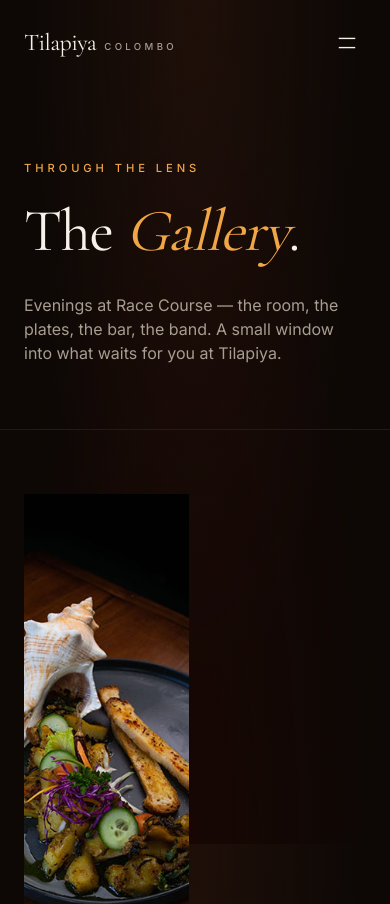
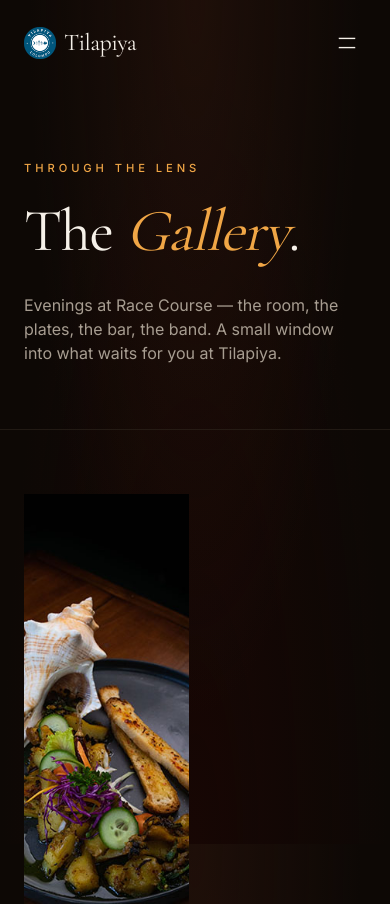
Before and after one commit to senul724/tilapiya-web, a Next.js app: page /gallery in a window 390 px wide. Shown: the top 904 px of the page. Built offline with nearby package versions, Linux system fonts and the light colour scheme.

Commit message:
layout and ui changes

```diff
--- a/app/events/page.tsx
+++ b/app/events/page.tsx
@@ -1,7 +1,5 @@
 "use client";
 
-import { SiteHeader } from "@/components/SiteHeader";
-import { SiteFooter } from "@/components/SiteFooter";
 import { occasions, upcoming } from "@/lib/data/events";
 import Link from "next/link";
 
@@ -30,7 +28,6 @@ import Link from "next/link";
 export default function EventsPage() {
 	return (
 		<div className="min-h-screen">
-			<SiteHeader />
 
 			{/* HERO */}
 			<section className="relative pt-40 pb-24 px-6 overflow-hidden border-b border-border">
@@ -195,7 +192,6 @@ export default function EventsPage() {
 				</div>
 			</section>
 
-			<SiteFooter />
 		</div>
 	);
 }
--- a/app/gallery/page.tsx
+++ b/app/gallery/page.tsx
@@ -1,7 +1,5 @@
 "use client";
 
-import { SiteHeader } from "@/components/SiteHeader";
-import { SiteFooter } from "@/components/SiteFooter";
 
 // export const Route = createFileRoute("/gallery")({
 // 	head: () => ({
@@ -87,7 +85,6 @@ const photos = [
 export default function GalleryPage() {
 	return (
 		<div className="min-h-screen">
-			<SiteHeader />
 
 			<section className="pt-40 pb-16 px-6 border-b border-border">
 				<div className="max-w-7xl mx-auto">
@@ -137,7 +134,6 @@ export default function GalleryPage() {
 				</a>
 			</section>
 
-			<SiteFooter />
 		</div>
 	);
 }
--- a/app/layout.tsx
+++ b/app/layout.tsx
@@ -19,6 +19,9 @@ export const metadata: Metadata = {
 	description: "Best BYOB restuarant in Colombo",
 };
 
+import { SiteHeader } from "@/components/SiteHeader";
+import { SiteFooter } from "@/components/SiteFooter";
+
 export default function RootLayout({
 	children,
 }: Readonly<{
@@ -29,7 +32,11 @@ export default function RootLayout({
 			lang="en"
 			className={`${cormorant.variable} ${inter.variable} h-full antialiased`}
 		>
-			<body className="min-h-screen">{children}</body>
+			<body className="min-h-screen">
+				<SiteHeader />
+				{children}
+				<SiteFooter />
+			</body>
 		</html>
 	);
 }
--- a/app/menu/page.tsx
+++ b/app/menu/page.tsx
@@ -1,8 +1,6 @@
 "use client";
 
 import { useEffect, useRef, useState } from "react";
-import { SiteHeader } from "@/components/SiteHeader";
-import { SiteFooter } from "@/components/SiteFooter";
 import { menu } from "@/lib/data/menu";
 import { useRouter } from "next/navigation";
 
@@ -88,7 +86,6 @@ export default function MenuPage() {
 
 	return (
 		<div className="min-h-screen">
-			<SiteHeader />
 
 			{/* HEADER */}
 			<section className="pt-40 pb-20 px-6 border-b border-border">
@@ -193,7 +190,6 @@ export default function MenuPage() {
 				))}
 			</div>
 
-			<SiteFooter />
 		</div>
 	);
 }
--- a/app/page.tsx
+++ b/app/page.tsx
@@ -1,8 +1,6 @@
 "use client";
 
 import { useEffect, useState } from "react";
-import { SiteHeader } from "@/components/SiteHeader";
-import { SiteFooter } from "@/components/SiteFooter";
 import Link from "next/link";
 
 const heroSlides = [
@@ -116,7 +114,6 @@ export default function Index() {
 
 	return (
 		<div className="min-h-screen">
-			<SiteHeader />
 
 			{/* HERO */}
 			<section className="relative min-h-screen flex items-end overflow-hidden grain">
@@ -457,7 +454,6 @@ export default function Index() {
 				</div>
 			</section>
 
-			<SiteFooter />
 		</div>
 	);
 }
--- a/app/specials/page.tsx
+++ b/app/specials/page.tsx
@@ -1,7 +1,5 @@
 "use client";
 
-import { SiteHeader } from "@/components/SiteHeader";
-import { SiteFooter } from "@/components/SiteFooter";
 import Link from "next/link";
 import { specials } from "@/lib/data/menu";
 
@@ -21,7 +19,6 @@ import { specials } from "@/lib/data/menu";
 export default function SpecialsPage() {
 	return (
 		<div className="min-h-screen">
-			<SiteHeader />
 			<section className="pt-40 pb-20 px-6 border-b border-border">
 				<div className="max-w-7xl mx-auto">
 					<p className="eyebrow mb-6 text-primary">Limited · Weekly Rotation</p>
@@ -90,7 +87,6 @@ export default function SpecialsPage() {
 				</div>
 			</section>
 
-			<SiteFooter />
 		</div>
 	);
 }
--- a/app/story/page.tsx
+++ b/app/story/page.tsx
@@ -1,13 +1,10 @@
 "use client";
 
-import { SiteHeader } from "@/components/SiteHeader";
-import { SiteFooter } from "@/components/SiteFooter";
 import Link from "next/link";
 
 export default function StoryPage() {
 	return (
 		<div className="min-h-screen">
-			<SiteHeader />
 
 			<section className="pt-40 pb-16 px-6 border-b border-border">
 				<div className="max-w-7xl mx-auto">
@@ -123,7 +120,6 @@ export default function StoryPage() {
 				</div>
 			</section>
 
-			<SiteFooter />
 		</div>
 	);
 }
--- a/components/SiteFooter.tsx
+++ b/components/SiteFooter.tsx
@@ -3,7 +3,7 @@ export function SiteFooter() {
 		<footer id="visit" className="border-t border-border mt-32">
 			<div className="max-w-7xl mx-auto px-6 py-20 grid md:grid-cols-3 gap-12">
 				<div>
-					<h3 className="font-display text-3xl mb-4">Tilapiya</h3>
+					<img src="/logo.webp" alt="Tilapiya Colombo" className="h-10 md:h-14 w-auto mb-6 opacity-90 hover:opacity-100 transition-opacity" />
 					<p className="text-sm text-muted-foreground leading-relaxed max-w-xs">
 						Dining & socialising, by friends for friends. An indulgent escape in
 						the midst of Colombo.
--- a/components/SiteHeader.tsx
+++ b/components/SiteHeader.tsx
@@ -30,8 +30,7 @@ export function SiteHeader() {
 				<Link
 					key={link.href}
 					href={link.href}
-					className={`hover:text-primary transition-colors ${
-						pathname === link.href ? "text-primary" : ""
+					className={`hover:text-primary transition-colors ${pathname === link.href ? "text-primary" : ""
 						}`}
 					onClick={() => setOpen(false)}
 				>
@@ -43,20 +42,22 @@ export function SiteHeader() {
 
 	return (
 		<header
-			className={`fixed top-0 inset-x-0 z-50 transition-all duration-500 ${
-				scrolled || open
+			className={`fixed top-0 inset-x-0 z-50 transition-all duration-500 ${scrolled || open
 				? "backdrop-blur-md bg-background/85 border-b border-border py-3"
 				: "py-6"
 				}`}
 		>
 			<div className="max-w-7xl mx-auto px-6 flex items-center justify-between">
-				<Link href="/" className="flex items-baseline gap-2">
+				<Link href="/" className="flex items-center gap-2">
+					<img src="/logo.webp" alt="Tilapiya Colombo" className="h-8 md:h-10 w-auto" />
+					<div className="flex items-baseline gap-2">
 						<span className="font-display text-2xl tracking-tight text-foreground">
 							Tilapiya
 						</span>
-					<span className="eyebrow text-[0.6rem] text-muted-foreground">
+						<span className="eyebrow text-[0.6rem] text-muted-foreground hidden sm:inline-block">
 							Colombo
 						</span>
+					</div>
 				</Link>
 				<nav className="hidden md:flex items-center gap-10 text-sm text-muted-foreground">
 					{links}
```
Also changed, not shown: public/logo.webp (added). Lines whose indentation alone changed are shown as unchanged.
